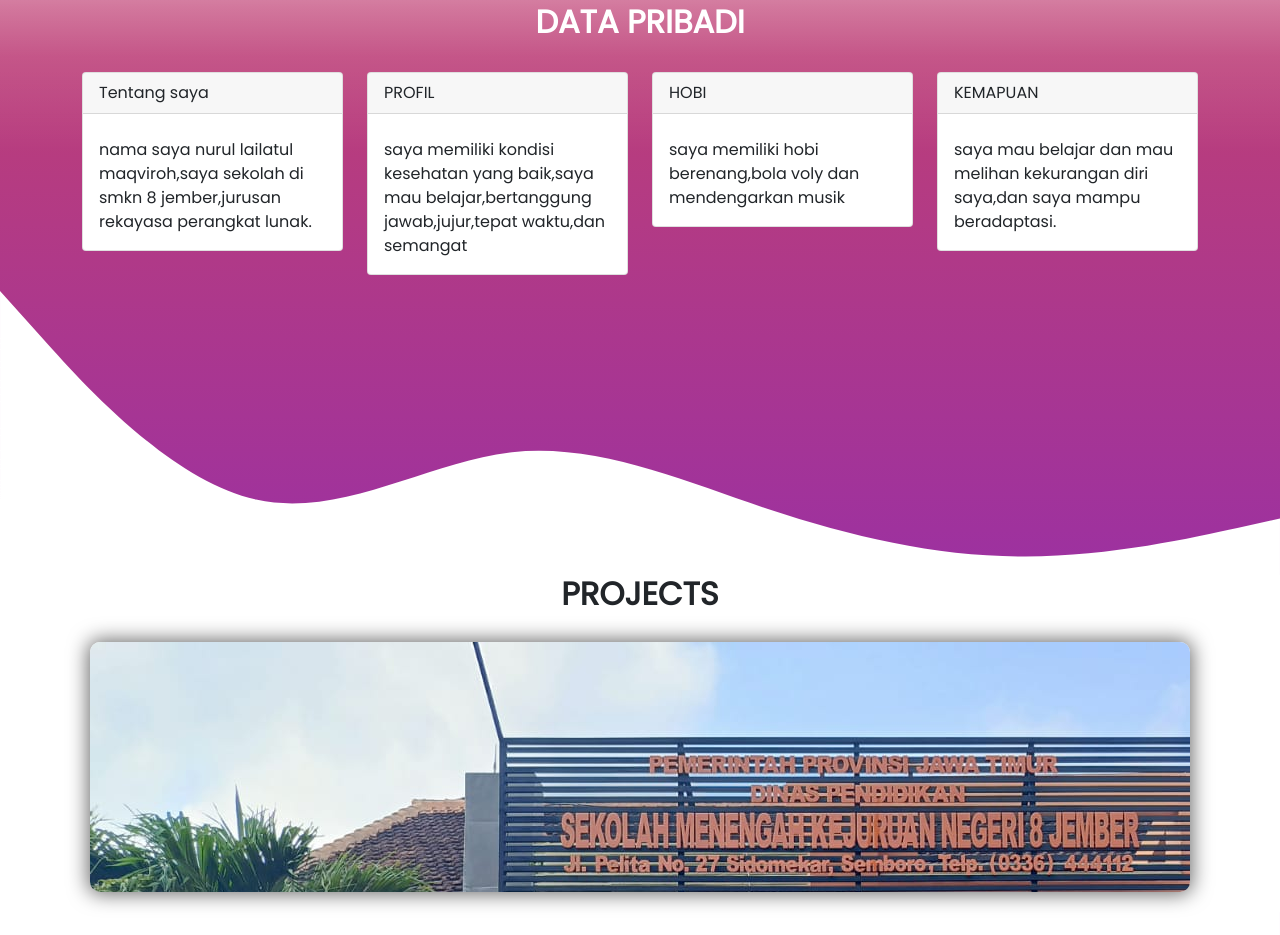
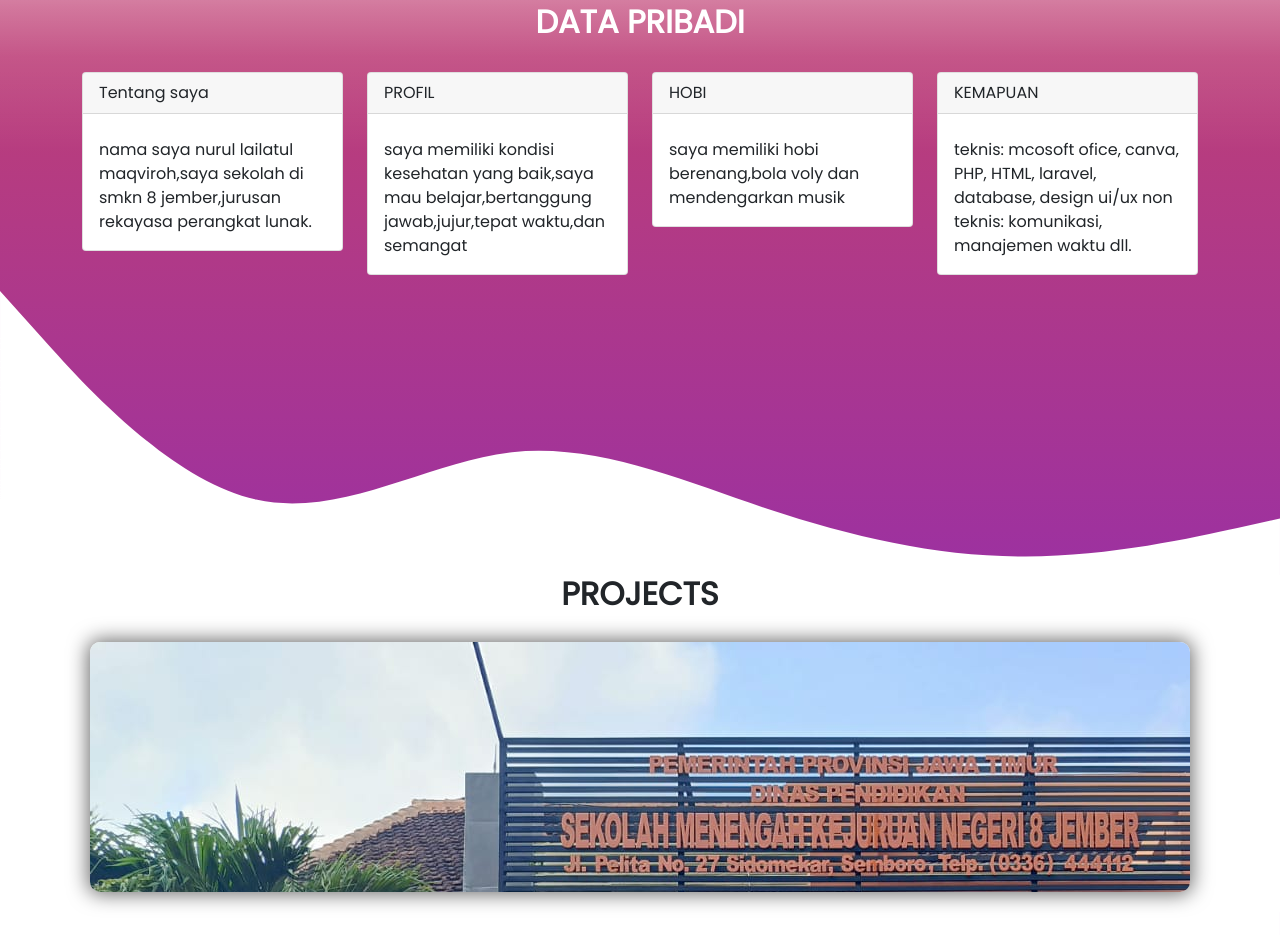
Before and after one commit to Lailaa07/laila-portofolio, a plain HTML site: page index.html in a window 1280 px wide. Shown: the part 1592-2527 px from the top of the page. Drawn offline with nearby package versions, Linux system fonts and the light colour scheme; a web font is replaced by a local one.

Commit message:
Update index.html

```diff
--- a/index.html
+++ b/index.html
@@ -441,7 +441,7 @@
               <div class="card-body">
                 <h5 class="card-title"></h5>
                 <p class="card-text">
-                  saya mau belajar dan mau melihan kekurangan diri saya,dan saya mampu beradaptasi.
+                  teknis: mcosoft ofice, canva, PHP, HTML, laravel, database, design ui/ux non teknis: komunikasi, manajemen waktu dll.
                 </p>
               </div>
             </div>
```
